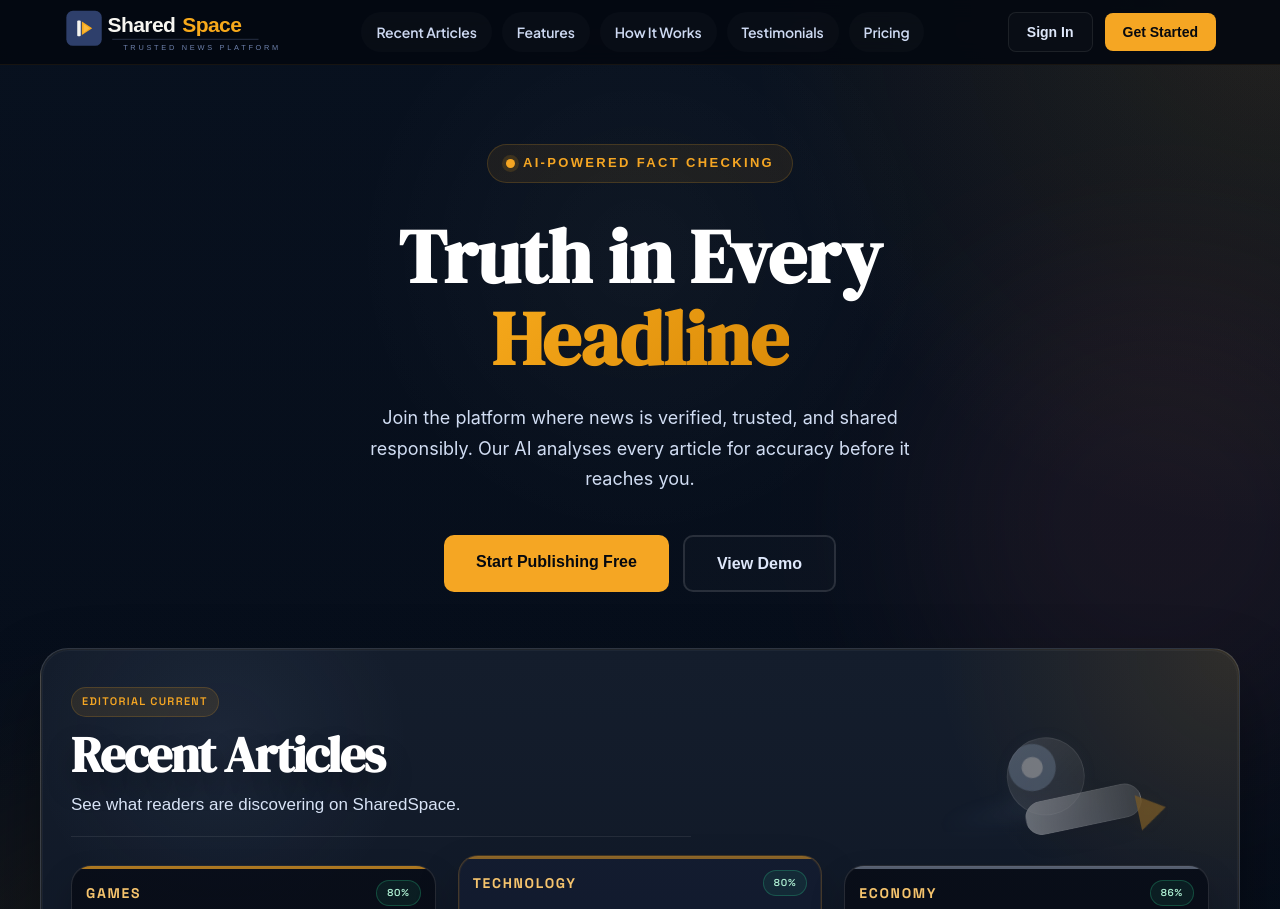
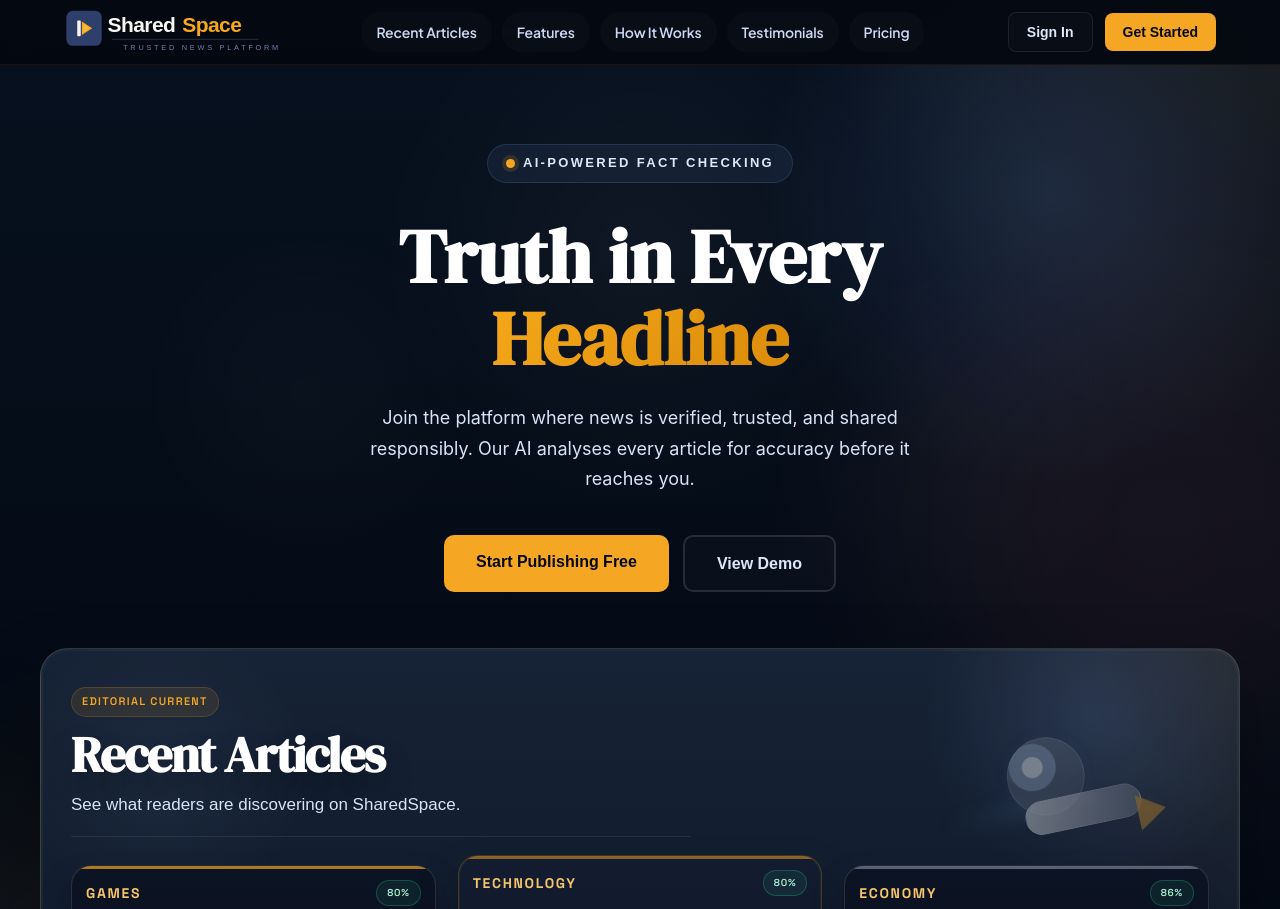
Before and after one commit to jabz123/Sharespace, a PHP site: page / in a window 1280 px wide. Shown: the top 909 px of the page. Run offline with PHP 8.4, Linux system fonts and the light colour scheme; data comes from the database, SQL or seed files in the repository; data that the repository does not hold is empty; some libraries are stand-ins or nearby versions.

Commit message:
Refine landing page with sci-fi navy contrast

```diff
--- a/public/css/landing.css
+++ b/public/css/landing.css
@@ -1911,9 +1911,10 @@ h4,
 /* Contrast boost for landing editorial deck */
 .hero {
     background:
-        radial-gradient(circle at top right, rgba(245,166,35,0.12), transparent 28%),
-        radial-gradient(circle at bottom left, rgba(132,162,210,0.08), transparent 26%),
-        linear-gradient(180deg, #08111f 0%, #050c18 100%);
+        radial-gradient(circle at 82% 14%, rgba(122, 168, 255, 0.16), transparent 18%),
+        radial-gradient(circle at 14% 82%, rgba(73, 115, 214, 0.14), transparent 22%),
+        radial-gradient(circle at top right, rgba(245,166,35,0.08), transparent 24%),
+        linear-gradient(180deg, #07111f 0%, #040b16 48%, #020712 100%);
 }
 
 .preview-window {
@@ -1980,8 +1981,10 @@ h4,
     position: absolute;
     inset: 0;
     background:
-        radial-gradient(circle at 50% 18%, rgba(255,255,255,0.03), transparent 22%),
-        linear-gradient(180deg, rgba(5, 11, 22, 0.02) 0%, rgba(5, 11, 22, 0.18) 100%);
+        radial-gradient(circle at 50% 18%, rgba(255,255,255,0.035), transparent 20%),
+        radial-gradient(circle at 24% 28%, rgba(255,255,255,0.02), transparent 12%),
+        radial-gradient(circle at 74% 32%, rgba(255,255,255,0.02), transparent 14%),
+        linear-gradient(180deg, rgba(5, 11, 22, 0.02) 0%, rgba(5, 11, 22, 0.22) 100%);
     pointer-events: none;
 }
 
@@ -1995,9 +1998,10 @@ h4,
 
 .preview-window {
     background:
-        radial-gradient(circle at top right, rgba(245,166,35,0.12), transparent 22%),
-        radial-gradient(circle at 15% 14%, rgba(132,162,210,0.08), transparent 16%),
-        linear-gradient(180deg, #141d2c 0%, #0c1422 100%);
+        radial-gradient(circle at 88% 10%, rgba(116,160,255,0.14), transparent 14%),
+        radial-gradient(circle at 10% 18%, rgba(173, 203, 255, 0.06), transparent 12%),
+        radial-gradient(circle at top right, rgba(245,166,35,0.08), transparent 22%),
+        linear-gradient(180deg, #162235 0%, #0b1424 100%);
     border: 1px solid rgba(255,255,255,0.14);
 }
 
@@ -2025,7 +2029,7 @@ h4,
 
 .preview-card {
     background:
-        linear-gradient(180deg, rgba(9,14,25,0.98) 0%, rgba(6,10,19,0.98) 100%);
+        linear-gradient(180deg, rgba(12,19,34,0.98) 0%, rgba(6,10,19,0.98) 100%);
     border: 1px solid rgba(255,255,255,0.12);
 }
 
@@ -2085,7 +2089,7 @@ h4,
 }
 
 .swimmer-trail {
-    background: linear-gradient(90deg, rgba(132,162,210,0), rgba(132,162,210,0.18), rgba(245,166,35,0.06));
+    background: linear-gradient(90deg, rgba(132,162,210,0), rgba(132,162,210,0.22), rgba(245,166,35,0.05));
 }
 
 .swimmer-helmet {
@@ -2096,3 +2100,13 @@ h4,
     border-left-color: rgba(245,166,35,0.76);
     filter: drop-shadow(0 0 8px rgba(245,166,35,0.1));
 }
+
+.hero-badge {
+    background: rgba(123, 164, 255, 0.08);
+    border-color: rgba(123, 164, 255, 0.16);
+    color: #dce7fb;
+}
+
+.hero-sub {
+    color: #d7e3f7;
+}
```
